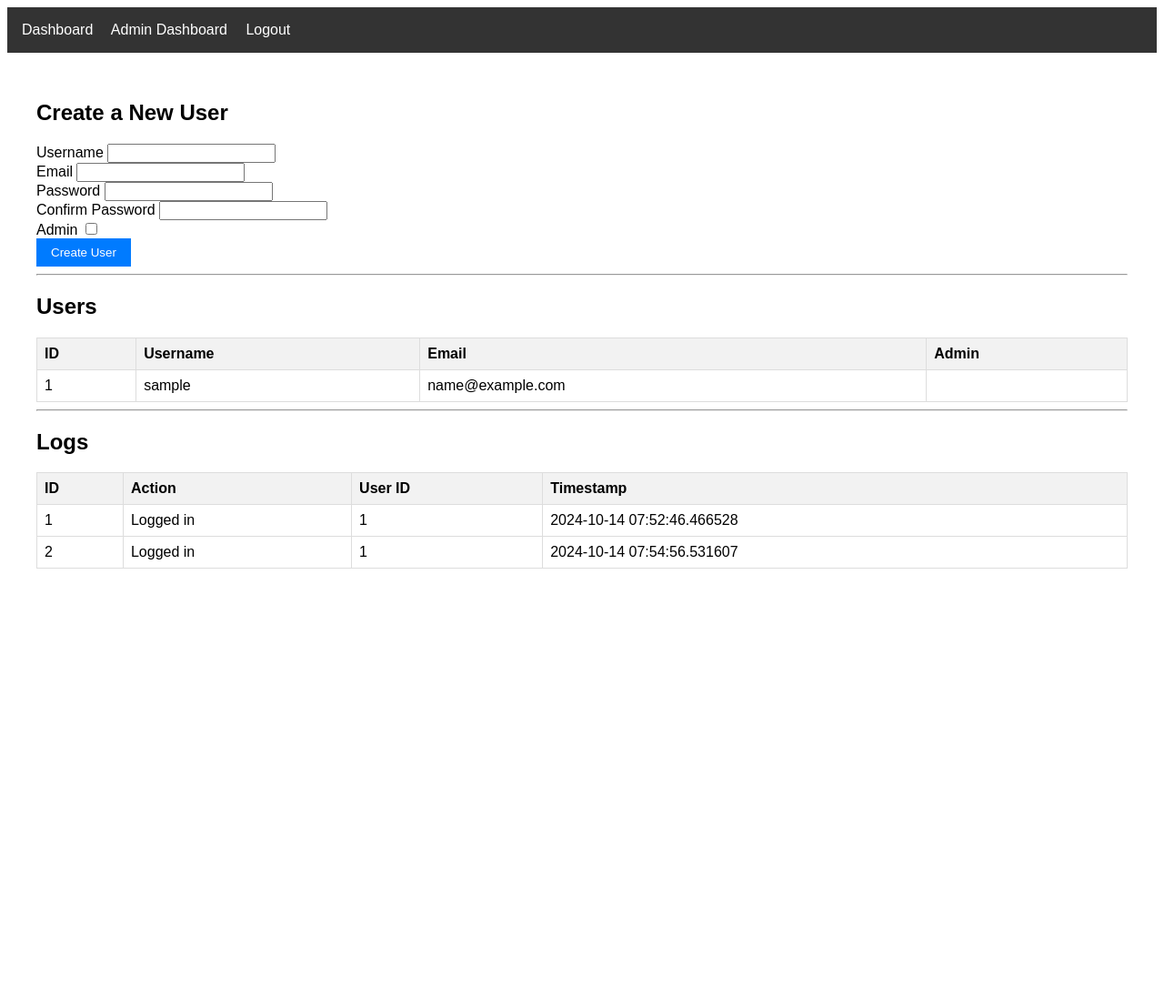
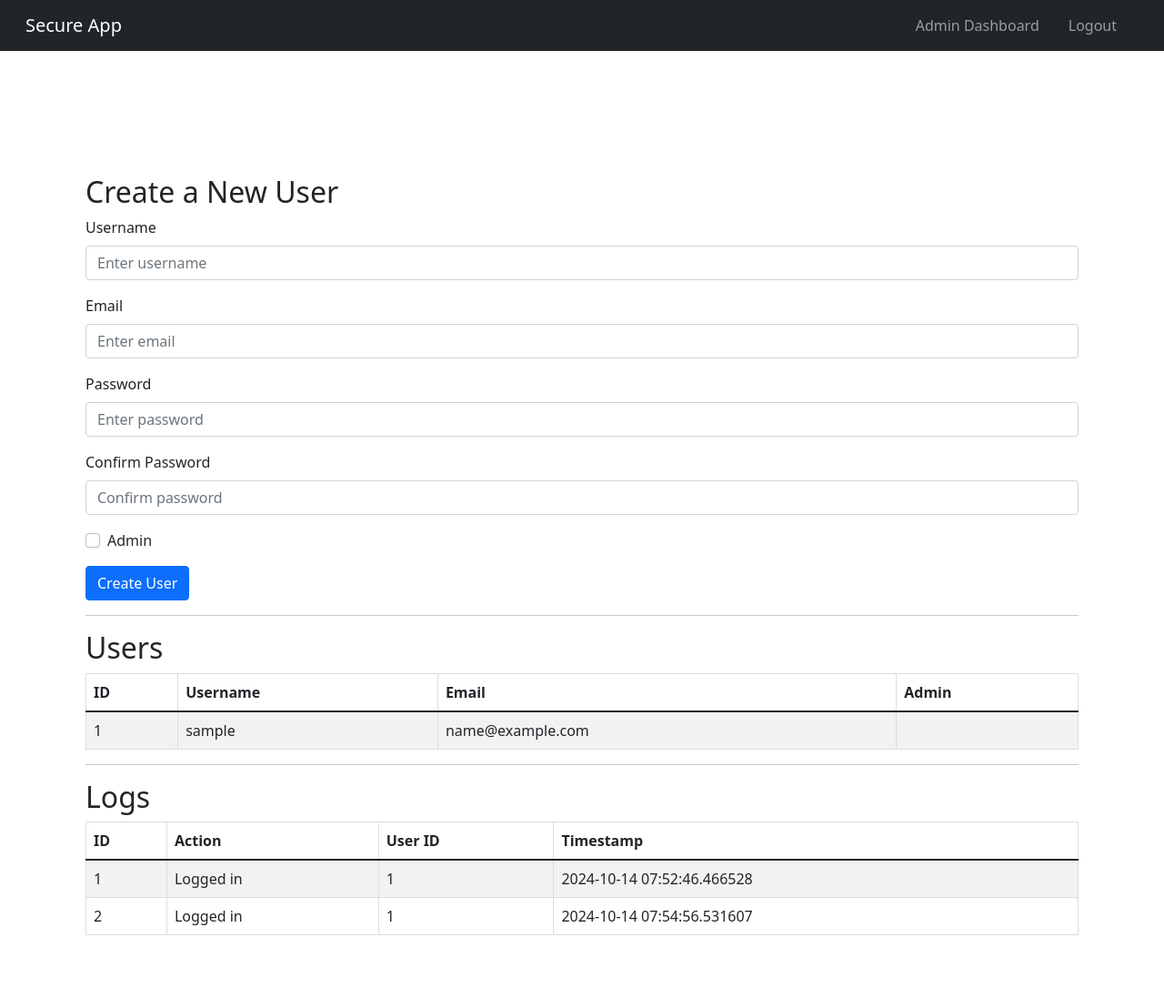
Before and after one commit to FirasKahlaoui/university-codes-and-tps, a Flask app: page /admin_dashboard in a window 1280 px wide. Shown: the whole page at 91% size. Before the commit the page ends 625 px from the top, so only its background shows below. Run offline with Flask 2, Linux system fonts and the light colour scheme; the visitor is signed in with stand-in values (Sample User, id 1); data comes from the database, SQL or seed files in the repository; some libraries are stand-ins or nearby versions.

Commit message:
Add some styling

```diff
--- a/Security/advanced_secure_app/app/templates/admin_dashboard.html
+++ b/Security/advanced_secure_app/app/templates/admin_dashboard.html
@@ -1,30 +1,32 @@
 {% extends "base.html" %}
 {% block content %}
+<div class="container mt-5">
     <h2>Create a New User</h2>
     <form method="POST">
         {{ form.hidden_tag() }}
-    <div class="form-group">
-        {{ form.username.label }} {{ form.username(class="form-control") }}
+        <div class="mb-3">
+            {{ form.username.label(class="form-label") }}
+            {{ form.username(class="form-control", placeholder="Enter username") }}
         </div>
-    <div class="form-group">
-        {{ form.email.label }} {{ form.email(class="form-control") }}
+        <div class="mb-3">
+            {{ form.email.label(class="form-label") }}
+            {{ form.email(class="form-control", placeholder="Enter email") }}
         </div>
-    <div class="form-group">
-        {{ form.password.label }} {{ form.password(class="form-control") }}
+        <div class="mb-3">
+            {{ form.password.label(class="form-label") }}
+            {{ form.password(class="form-control", placeholder="Enter password") }}
         </div>
-    <div class="form-group">
-        {{ form.confirm_password.label }} {{ form.confirm_password(class="form-control") }}
+        <div class="mb-3">
+            {{ form.confirm_password.label(class="form-label") }}
+            {{ form.confirm_password(class="form-control", placeholder="Confirm password") }}
         </div>
-    <div class="form-group">
-        {{ form.is_admin.label }} {{ form.is_admin() }}
+        <div class="mb-3 form-check">
+            {{ form.is_admin.label(class="form-check-label") }}
+            {{ form.is_admin(class="form-check-input") }}
         </div>
-    <div class="form-group">
-        {{ form.submit(class="btn btn-primary") }}
-    </div>
+        <button type="submit" class="btn btn-primary">Create User</button>
     </form>
-
     <hr>
-
     <h2>Users</h2>
     <table class="table table-striped">
         <thead>
@@ -46,9 +48,7 @@
             {% endfor %}
         </tbody>
     </table>
-
     <hr>
-
     <h2>Logs</h2>
     <table class="table table-striped">
         <thead>
@@ -70,4 +70,5 @@
             {% endfor %}
         </tbody>
     </table>
+</div>
 {% endblock %}
--- a/Security/advanced_secure_app/app/templates/base.html
+++ b/Security/advanced_secure_app/app/templates/base.html
@@ -1,4 +1,3 @@
-<!-- Security/advanced_secure_app/templates/base.html -->
 <!DOCTYPE html>
 <html lang="en">
 
@@ -7,32 +6,51 @@
     <meta name="viewport" content="width=device-width, initial-scale=1.0">
     <title>Secure App</title>
     <link rel="stylesheet" href="{{ url_for('static', filename='style.css') }}">
+    <link rel="stylesheet" href="https://cdnjs.cloudflare.com/ajax/libs/bootstrap/5.1.3/css/bootstrap.min.css">
 </head>
 
 <body>
-    <nav>
-        <a href="{{ url_for('main.dashboard') }}">Dashboard</a>
-        {% if current_user.is_authenticated %}
-        {% if current_user.is_admin %}
-        <a href="{{ url_for('main.admin_dashboard') }}">Admin Dashboard</a>
-        {% endif %}
-        <a href="{{ url_for('main.logout') }}">Logout</a>
-        {% else %}
-        <a href="{{ url_for('main.login') }}">Login</a>
-        {% endif %}
+    <nav class="navbar navbar-expand-lg navbar-dark bg-dark">
+        <div class="container-fluid">
+            <a class="navbar-brand" href="{{ url_for('main.dashboard') }}">Secure App</a>
+            <button class="navbar-toggler" type="button" data-bs-toggle="collapse" data-bs-target="#navbarNav"
+                aria-controls="navbarNav" aria-expanded="false" aria-label="Toggle navigation">
+                <span class="navbar-toggler-icon"></span>
+            </button>
+            <div class="collapse navbar-collapse" id="navbarNav">
+                <ul class="navbar-nav ms-auto">
+                    {% if current_user.is_authenticated %}
+                    {% if current_user.is_admin %}
+                    <li class="nav-item">
+                        <a class="nav-link" href="{{ url_for('main.admin_dashboard') }}">Admin Dashboard</a>
+                    </li>
+                    {% endif %}
+                    <li class="nav-item">
+                        <a class="nav-link" href="{{ url_for('main.logout') }}">Logout</a>
+                    </li>
+                    {% else %}
+                    <li class="nav-item">
+                        <a class="nav-link" href="{{ url_for('main.login') }}">Login</a>
+                    </li>
+                    {% endif %}
+                </ul>
+            </div>
+        </div>
     </nav>
-    <div class="container">
+    <div class="container mt-4">
         {% with messages = get_flashed_messages(with_categories=true) %}
         {% if messages %}
-        <ul>
+        <div class="alert alert-dismissible fade show" role="alert">
             {% for category, message in messages %}
-            <li class="alert alert-{{ category }}">{{ message }}</li>
+            <div class="alert alert-{{ category }}">{{ message }}</div>
             {% endfor %}
-        </ul>
+            <button type="button" class="btn-close" data-bs-dismiss="alert" aria-label="Close"></button>
+        </div>
         {% endif %}
         {% endwith %}
         {% block content %}{% endblock %}
     </div>
+    <script src="https://cdnjs.cloudflare.com/ajax/libs/bootstrap/5.1.3/js/bootstrap.bundle.min.js"></script>
 </body>
 
 </html>
```
Also changed, not shown: Security/advanced_secure_app/app/templates/login.html (+16 -12 lines). Lines whose indentation alone changed are shown as unchanged.
